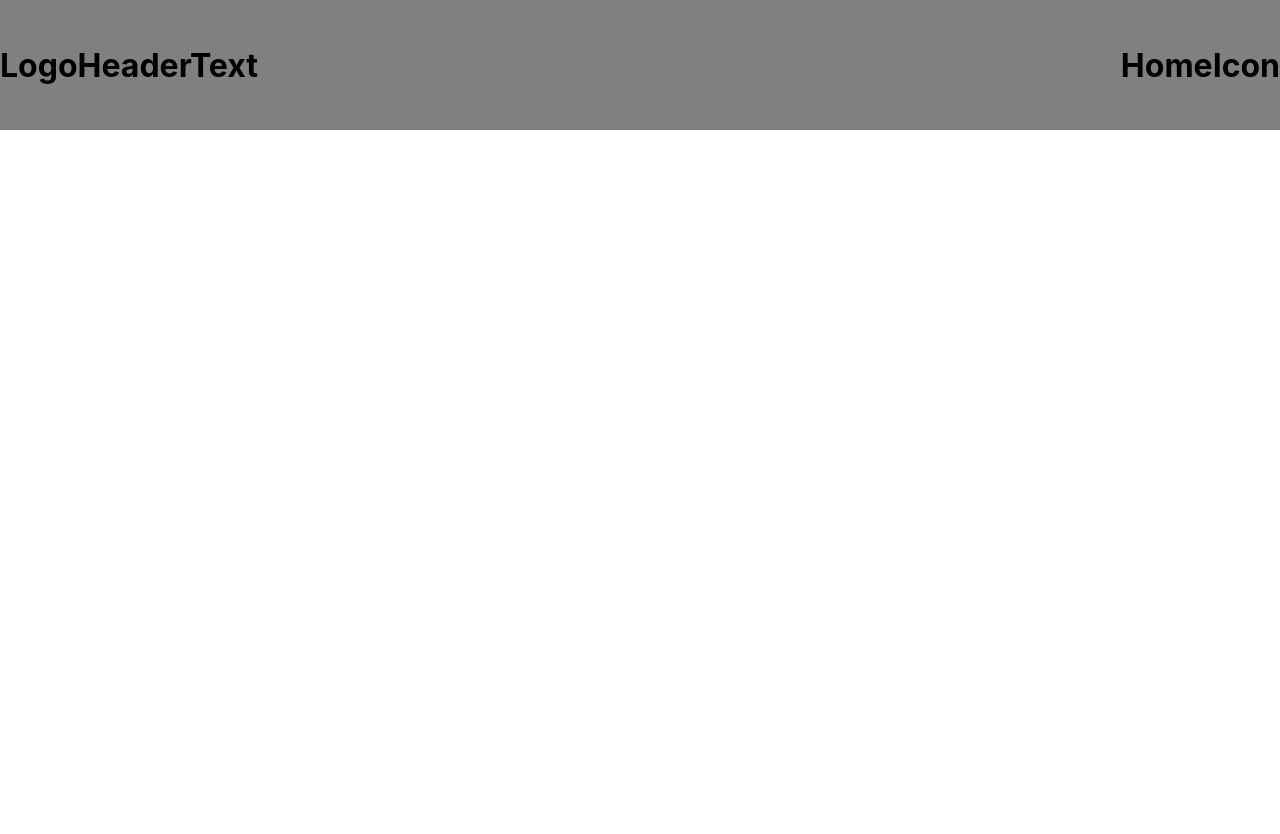
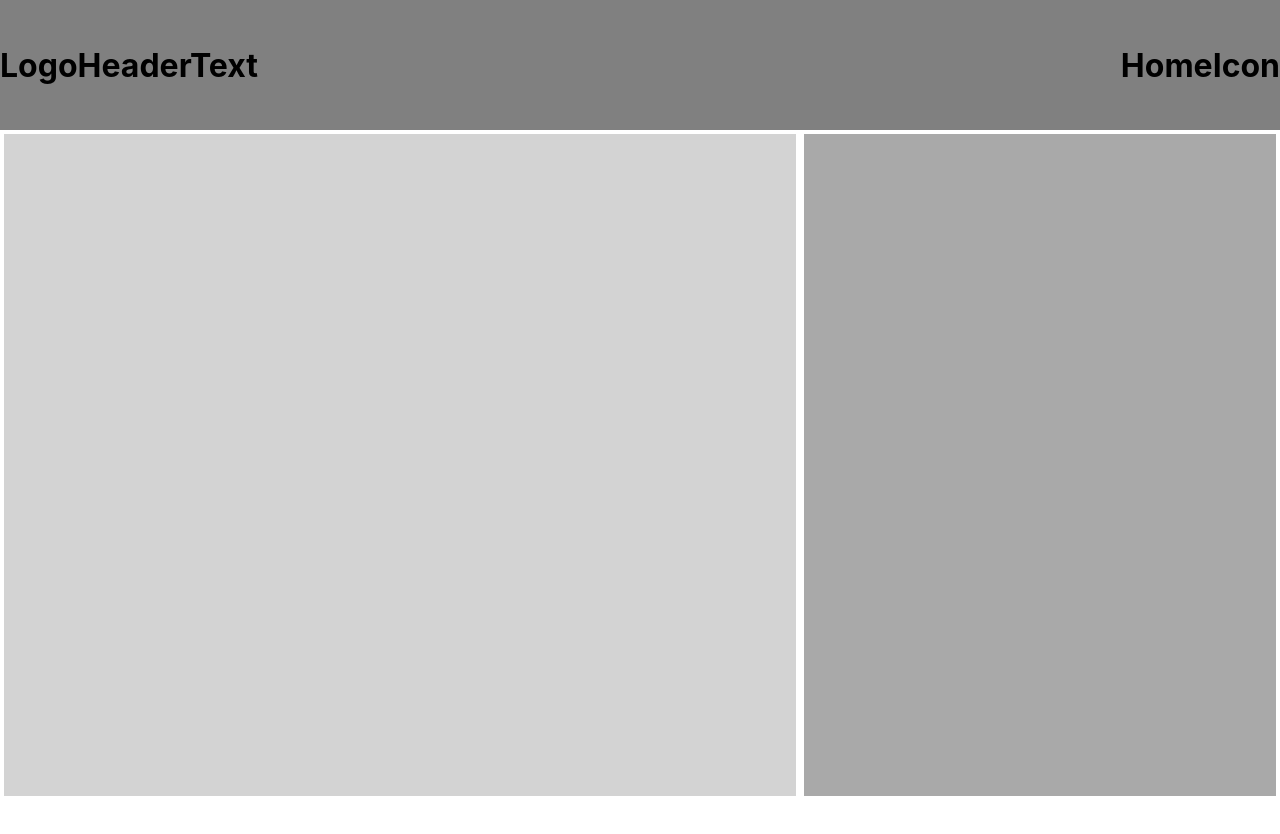
Before and after one commit to vallgroup/Torque-Northern-Trust, a React (Create React App) app in the folder src/app/: page /map in a window 1280 px wide. Shown: the top 834 px of the page. After the commit the page ends 800 px from the top, so only its background shows below. Built offline with nearby package versions, Linux system fonts and the light colour scheme.

Commit message:
layout for map

```diff
--- a/src/app/src/components/Map/Map.js
+++ b/src/app/src/components/Map/Map.js
@@ -1,6 +1,12 @@
 import React from "react";
-import { MapPage } from "./Map.styles";
+import { MapPage, PointsOfInterest } from "./Map.styles";
+import { MapContainer } from "./Map.styles";
 
 export default function Map() {
-  return <MapPage></MapPage>;
+  return (
+    <MapPage>
+      <MapContainer></MapContainer>
+      <PointsOfInterest></PointsOfInterest>
+    </MapPage>
+  );
 }
--- a/src/app/src/components/Map/Map.styles.js
+++ b/src/app/src/components/Map/Map.styles.js
@@ -1,6 +1,23 @@
 import styled from "styled-components";
 
 export const MapPage = styled.div`
-  height: 90%;
+  height: 83.7%;
   width: 100%;
+  display: flex;
 `;
+
+export const MapContainer = styled.div`
+  height: 100%;
+  width: 62.5%;
+  background-color: lightgrey;
+  border: 4px solid white;
+  box-sizing: border-box;
+`;
+
+export const PointsOfInterest = styled.div`
+  width: 37.5%;
+  height: 100%;
+  background: darkgrey;
+  border: 4px solid white;
+  box-sizing: border-box;
+`;
```
